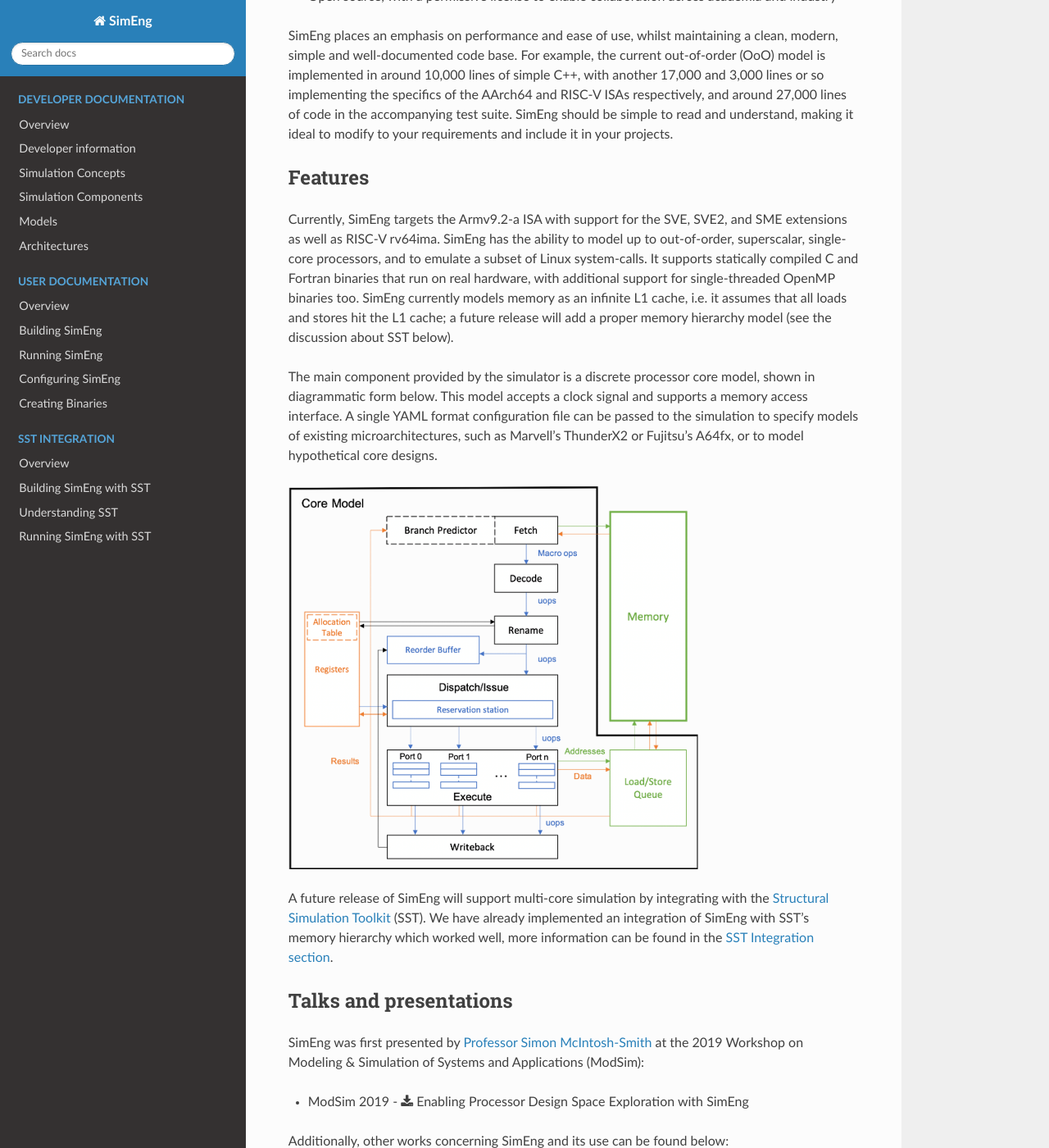
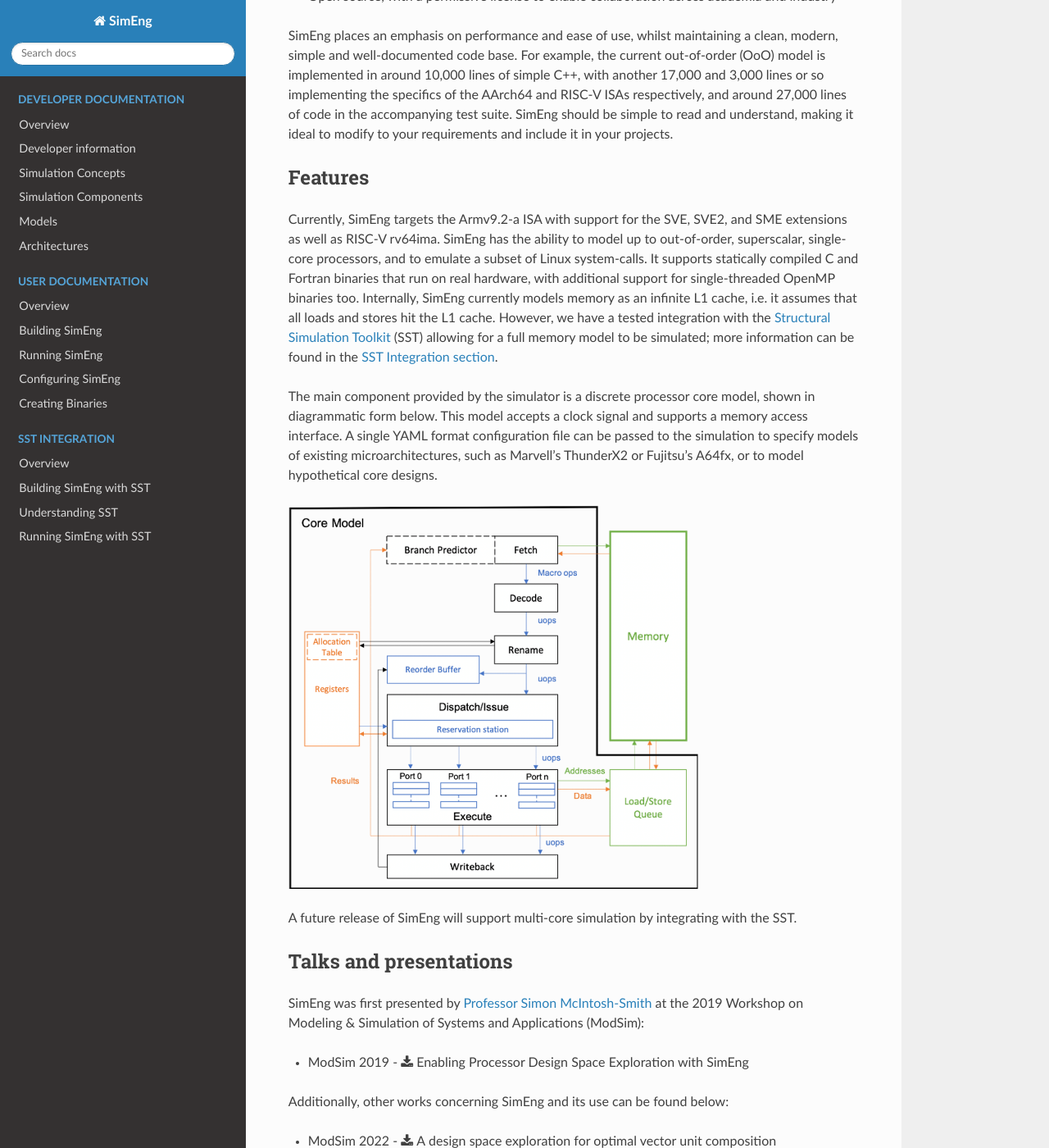
Before and after one commit to UoB-HPC/SimEng, a Sphinx documentation site: the page built from docs/sphinx/index.rst, in a window 1280 px wide and 1400 px high, scrolled down 416 px. Shown: the whole window at 82% size. Built offline with Sphinx 7.4.7 and the Read the Docs theme 2.0.0, drawn with Linux system fonts in a browser that asks for light colours; pages that are not in the unit, such as notebooks, are missing from menus.

Commit message:
Fixed formatting and links

```diff
--- a/RELEASE-NOTES.txt
+++ b/RELEASE-NOTES.txt
@@ -6,7 +6,7 @@
 
    https://uob-hpc.github.io/SimEng/index.html
 
-SimEng should be fast, much faster than other cycle-level CPU simulators. The fastest hardware we’ve run it on is a M1-Ultra mac studio, where we’ve measured SimEng running at up to ~1 MIPS for the Out of Order (OoO) core in our ThunderX2 and A64fx models. SVE (vector) codes are more complex to simulate and tend to be slower - on the same hardware we saw simulated SVE codes running at around 0.6 MIPS.
+SimEng should be fast, much faster than other cycle-level CPU simulators. The fastest hardware we’ve run it on is a M1-Ultra Mac Studio, where we’ve measured SimEng running at up to ~1 MIPS for the Out of Order (OoO) core in our ThunderX2 and A64fx models. SVE (vector) codes are more complex to simulate and tend to be slower - on the same hardware we saw simulated SVE codes running at around 0.6 MIPS.
 
 Things that should work in this release include:
 * Static AArch64, with SVE/SME, binaries compiled with either GCC 7.3 or later, or Arm Clang 20/LLVM 9 or later
--- a/docs/sphinx/developer/arch/supported/riscv.rst
+++ b/docs/sphinx/developer/arch/supported/riscv.rst
@@ -35,7 +35,7 @@
 
 This hierarchy-based naming convention has been chosen to provide the user with greater control over the number of instructions grouped under one name, whilst also remaining intuitive. A variety of combinations/instruction scopes can be defined through this method and only uses a small set of easily interpreted operation descriptions.
 
-If the supplied instruction groups don't provide a small enough scope, a Capstone opcode can be used instead (found in ``SimEng/build/_deps/capstone-lib-src/arch/RISCV/RISCVGenInstrInfo.inc``) with the ``format ~{CAPSTONE_OPCODE}``.
+If the supplied instruction groups don't provide a small enough scope, a Capstone opcode can be used instead (found in ``SimEng/build/_deps/capstone-lib-src/arch/RISCV/RISCVGenInstrInfo.inc``) with the format ``~{CAPSTONE_OPCODE}``.
 
 .. _riscv-adding-instructions:
 
--- a/docs/sphinx/index.rst
+++ b/docs/sphinx/index.rst
@@ -50,7 +50,7 @@
 Features
 --------
 
-Currently, SimEng targets the Armv9.2-a ISA with support for the SVE, SVE2, and SME extensions as well as RISC-V rv64ima. SimEng has the ability to model up to out-of-order, superscalar, single-core processors, and to emulate a subset of Linux system-calls. It supports statically compiled C and Fortran binaries that run on real hardware, with additional support for single-threaded OpenMP binaries too. SimEng currently models memory as an infinite L1 cache, i.e. it assumes that all loads and stores hit the L1 cache; a future release will add a proper memory hierarchy model (see the discussion about SST below).
+Currently, SimEng targets the Armv9.2-a ISA with support for the SVE, SVE2, and SME extensions as well as RISC-V rv64ima. SimEng has the ability to model up to out-of-order, superscalar, single-core processors, and to emulate a subset of Linux system-calls. It supports statically compiled C and Fortran binaries that run on real hardware, with additional support for single-threaded OpenMP binaries too. Internally, SimEng currently models memory as an infinite L1 cache, i.e. it assumes that all loads and stores hit the L1 cache. However, we have a tested integration with the `Structural Simulation Toolkit <http://sst-simulator.org/>`_ (SST) allowing for a full memory model to be simulated; more information can be found in the :doc:`SST Integration section <sst/index>`.
 
 The main component provided by the simulator is a discrete processor core model, shown in diagrammatic form below.  This model accepts a clock signal and supports a memory access interface. A single YAML format configuration file can be passed to the simulation to specify models of existing microarchitectures, such as Marvell's ThunderX2 or Fujitsu's A64fx, or to model hypothetical core designs.
 
@@ -58,7 +58,7 @@
   :width: 500
   :alt: Generic Core Model
 
-A future release of SimEng will support multi-core simulation by integrating with the `Structural Simulation Toolkit <http://sst-simulator.org/>`_ (SST). We have already implemented an integration of SimEng with SST's memory hierarchy which worked well, more information can be found in the :doc:`SST Integration section <sst/index>`.
+A future release of SimEng will support multi-core simulation by integrating with the SST.
 
 
 Talks and presentations
--- a/docs/sphinx/user/configuring_simeng.rst
+++ b/docs/sphinx/user/configuring_simeng.rst
@@ -215,7 +215,7 @@
 Ports
 -----
 
-Within this section, execution unit port definitions are constructed. Each port is defined with a name and a set of instruction groups it supports. The instruction groups are architecture-dependent, but, the available AArch64 instruction groups can be found :ref:`here <aarch64-instruction-groups>` and for RISC-V, can be found :ref:`here <>`.
+Within this section, execution unit port definitions are constructed. Each port is defined with a name and a set of instruction groups it supports. The instruction groups are architecture-dependent, but, the available AArch64 instruction groups can be found :ref:`here <aarch64-instruction-groups>` and for RISC-V, can be found :ref:`here <riscv-instruction-groups>`.
 
 To define a port, the following structure must be adhered to:
 
```
